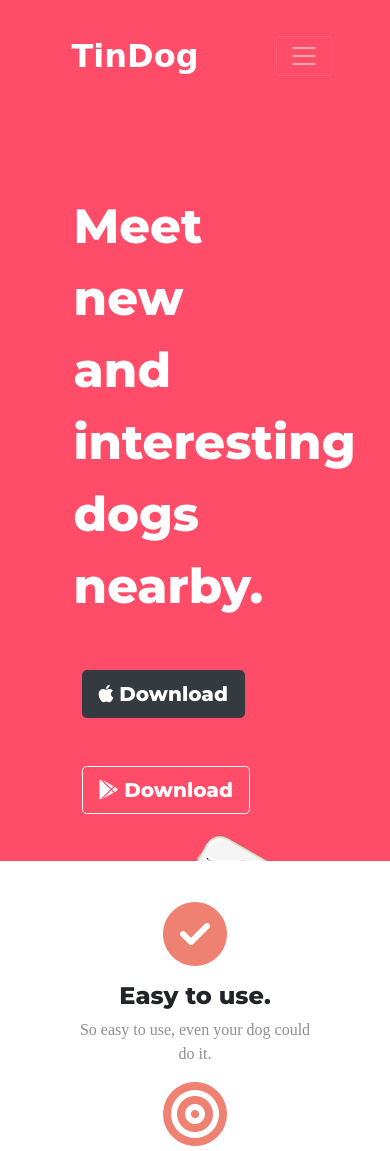
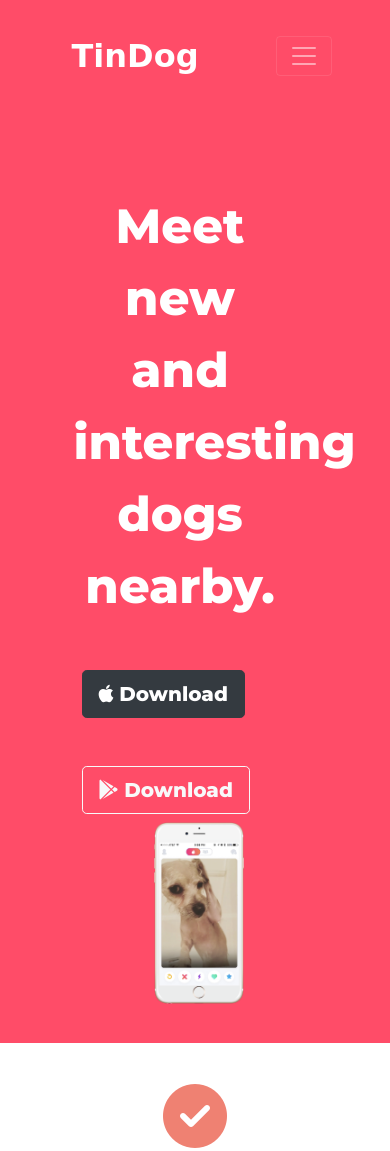
Before and after one commit to Kanishk-Kumar24/Web-Dev, a plain HTML site: page TinDog-Start-master/index.html in a window 390 px wide. Shown: the top 1151 px of the page. Drawn offline with nearby package versions, Linux system fonts and the light colour scheme; files that its build step writes are made by us from their sources; a script that the page names is missing; a web font is replaced by a local one.

Commit message:
media_queries

```diff
--- a/TinDog-Start-master/css/styles.css
+++ b/TinDog-Start-master/css/styles.css
@@ -71,7 +71,15 @@ h7{
     /* this command is used to rotate the photo not a photo in specific can be anything  */
     transform: rotate(30deg);
     position: absolute;
-
+}
+@media (max-width: 1028px){
+    .title-image{
+        position: static;
+        transform: rotate(0);
+    }
+    h1{
+        text-align: center;
+    }
 }
 
 
--- a/TinDog-Start-master/index.html
+++ b/TinDog-Start-master/index.html
@@ -216,8 +216,7 @@
 
   <footer id="footer">
 
-    <h7>© Copyright 2021 TinDog</h7>
-    <div> with <i class="fas fa-heart"></i> by Kanishk</div>
+
     <div class="foot">
       <a class="footer-icons" href="https://twitter.com/kanishkkumar24"><i class="fab fa-twitter fa-2x"></i></a>
       <a class="footer-icons" href="https://github.com/Kanishk-Kumar24"><i class="fab fa-github fa-2x"></i></a>
@@ -225,6 +224,8 @@
           class="fab fa-instagram fa-2x"></i></a>
       <a class="footer-icons" href="mailto:24.kanishkkumarpathak@gmail.com"><i class="fas fa-envelope fa-2x"></i></a>
     </div>
+    <h7>© Copyright 2021 TinDog</h7>
+    <div>Made with <i class="fas fa-heart"></i> by Kanishk</div>
   </footer>
 
 
```
